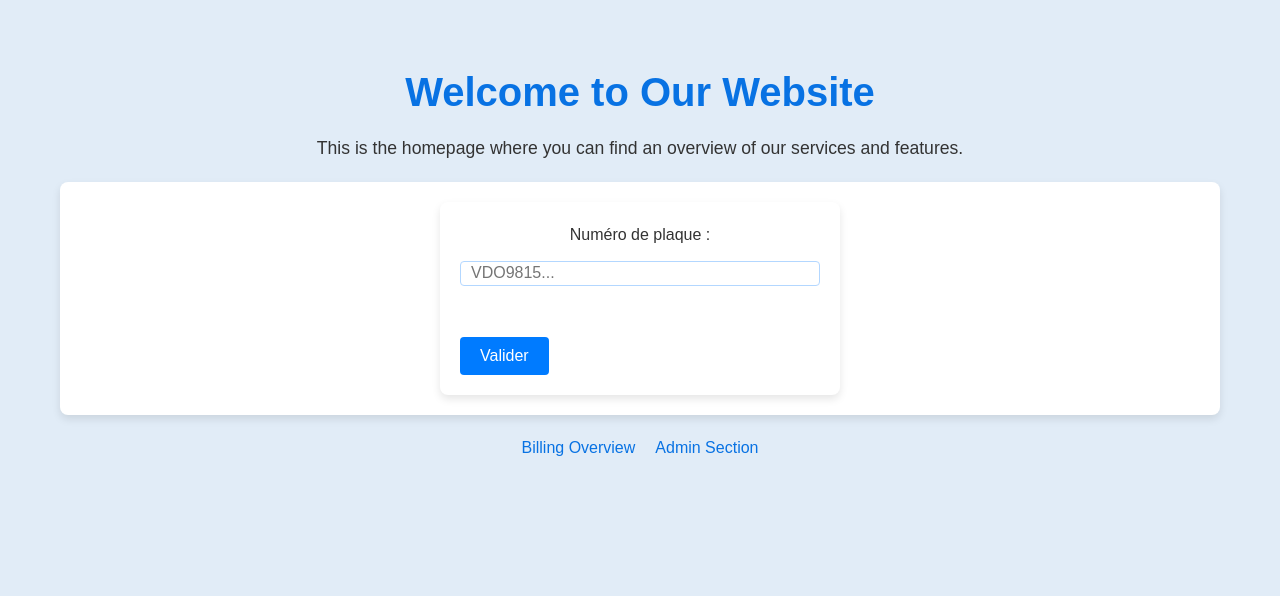
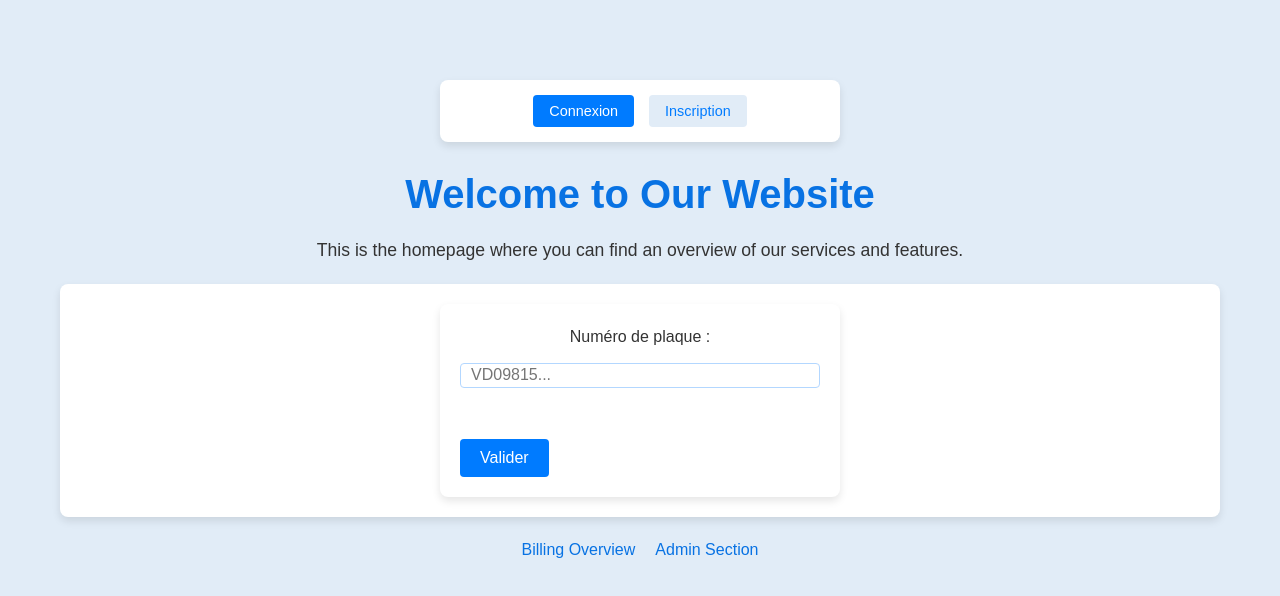
Before and after one commit to Jmuhleman/PDG_gr_12, a React (Create React App) app in the folder frontend/: page / in a window 1280 px wide. Shown: the top 596 px of the page. Built offline with nearby package versions, Linux system fonts and the light colour scheme.

Commit message:
Authentification buttons

```diff
--- a/frontend/src/client/Home/HomePage.jsx
+++ b/frontend/src/client/Home/HomePage.jsx
@@ -1,6 +1,7 @@
 import React, {useEffect} from 'react';
 import { Link } from 'react-router-dom';
 import SubmitForm from '../../components/SubmitForm';
+import AuthButtons from '../../components/AuthButtons';
 import { useClient } from '../hooks/useClient';
 import { useNavigate } from 'react-router-dom';
 import './home.css'
@@ -20,23 +21,42 @@ function Home() {
         navigate('/billing_overview');
     };
 
+    const handleLogin = () => {
+
+        // Add your log in logic here, like showing a log in form or redirecting
+      };
+
+      // Function to handle the Sign Up button click
+    const handleSignUp = () => {
+
+        // Add your sign up logic here, like showing a sign up form or redirecting
+      };
+
     return (
         <div>
+            <AuthButtons
+            buttonLogInText="Connexion"
+            buttonSignUpText="Inscription"
+            onLogin={handleLogin}
+            onSignUp={handleSignUp}
+            />
             <h1>Welcome to Our Website</h1>
             <p>This is the homepage where you can find an overview of our services and features.</p>
+
             <SubmitForm
                 label="Numéro de plaque : "
-                placeholder="VDO9815..."
+                placeholder="VD09815..."
                 buttonText="Valider"
                 onSubmit={handleSubmit}
             />
-
-            <nav>
+             <nav>
                 <ul>
                     <li><Link to="/billing_overview">Billing Overview</Link></li>
                     <li><Link to="/admin">Admin Section</Link></li>
                 </ul>
             </nav>
+
+
         </div>
     );
 }
--- /dev/null
+++ b/frontend/src/components/AuthButtons.jsx
@@ -0,0 +1,28 @@
+import React from "react";
+import PropTypes from 'prop-types';
+import './authButtons.css'
+
+function AuthButtons({
+    buttonSignUpText = "Sign Up",
+    buttonLogInText = "Login",
+    onLogin = () => {},
+    onSignUp = () => {}
+}) {
+    return (
+        <div className="auth-buttons">
+            {/* Log In Button */}
+            <button className="btn login-btn" onClick={onLogin}>{buttonLogInText}</button>
+            {/* Sign Up Button */}
+            <button className="btn signup-btn" onClick={onSignUp}>{buttonSignUpText}</button>
+        </div>
+    );
+}
+
+AuthButtons.propTypes = {
+    buttonSignUpText: PropTypes.string,
+    buttonLogInText: PropTypes.string,
+    onLogin: PropTypes.func,
+    onSignUp: PropTypes.func
+};
+
+export default AuthButtons;
--- /dev/null
+++ b/frontend/src/components/authButtons.css
@@ -0,0 +1,45 @@
+/* AuthButtons.css */
+
+/* Container styling */
+.auth-buttons {
+    background-color: #ffffff; /* White background */
+    border-radius: 8px; /* Rounded corners */
+    box-shadow: 0 4px 8px rgba(0, 0, 0, 0.1); /* Subtle shadow for depth */
+    padding: 15px; /* Reduced padding to make container slightly smaller */
+    max-width: 400px; /* Same max-width as form */
+    width: 100%; /* Full width up to max-width */
+    display: flex; /* Flexbox for layout */
+    gap: 15px; /* Reduced spacing between buttons */
+    justify-content: center; /* Center the buttons horizontally */
+    margin: 20px auto; /* Center the container on the page with some margin */
+}
+
+/* Button styling */
+.auth-buttons .btn {
+    padding: 8px 16px; /* Reduced padding for smaller buttons */
+    border-radius: 4px; /* Slightly rounded corners */
+    border: none; /* No border */
+    font-size: 0.9rem; /* Slightly smaller font size */
+    cursor: pointer; /* Pointer cursor on hover */
+    transition: background-color 0.3s ease; /* Smooth transition */
+}
+
+/* Log In Button */
+.auth-buttons .login-btn {
+    background-color: #007bff; /* Primary blue color to match form button */
+    color: #fff; /* White text */
+}
+
+.auth-buttons .login-btn:hover {
+    background-color: #0056b3; /* Darker blue on hover */
+}
+
+/* Sign Up Button */
+.auth-buttons .signup-btn {
+    background-color: #E1ECF7; /* Light blue background for contrast */
+    color: #007bff; /* Primary blue text color */
+}
+
+.auth-buttons .signup-btn:hover {
+    background-color: #bcd9f7; /* Slightly darker shade on hover */
+}
--- a/frontend/src/components/submitForm.css
+++ b/frontend/src/components/submitForm.css
@@ -1,4 +1,4 @@
-/* Form styling */
+/* Form container styling */
 .submit-form {
   background-color: #ffffff; /* White background */
   border-radius: 8px; /* Rounded corners */
@@ -8,6 +8,7 @@
   width: 100%; /* Full width up to max-width */
   display: flex;
   flex-direction: column; /* Stack items vertically */
+  margin: 0 auto; /* Center the form on the page */
 }
 
 /* Label styling */
@@ -27,7 +28,7 @@
   margin-bottom: 20px; /* Space below the input */
 }
 
-  /* Button styling */
+/* Submit button styling */
 .submit-button {
   background-color: #007bff; /* Primary blue color */
   color: #fff; /* White text color */
@@ -40,7 +41,7 @@
   align-self: flex-start; /* Align button to the start of the form */
 }
 
-  /* Button hover effect */
+/* Submit button hover effect */
 .submit-button:hover {
   background-color: #0056b3; /* Darker blue on hover */
 }
```
Lines whose indentation alone changed are shown as unchanged.
